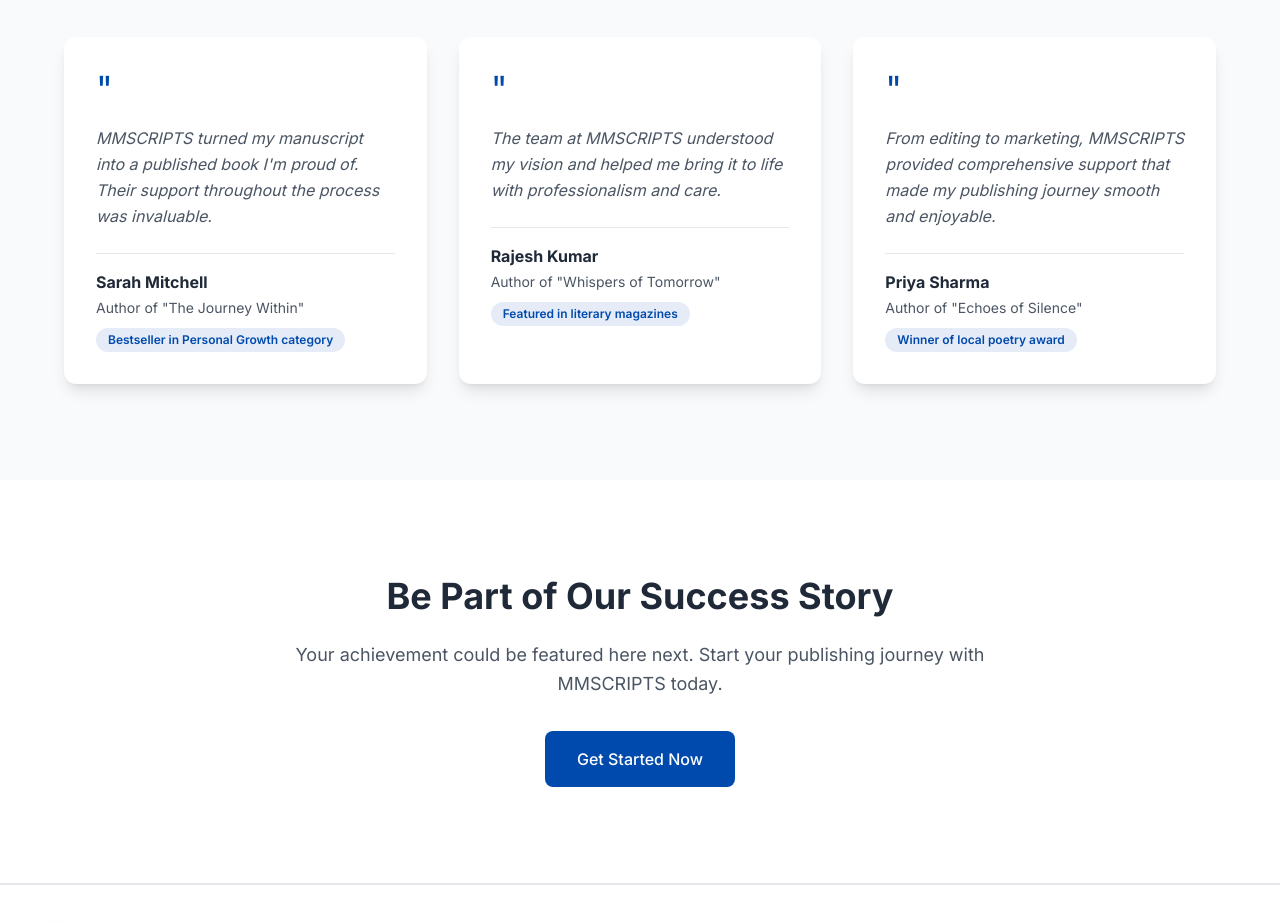
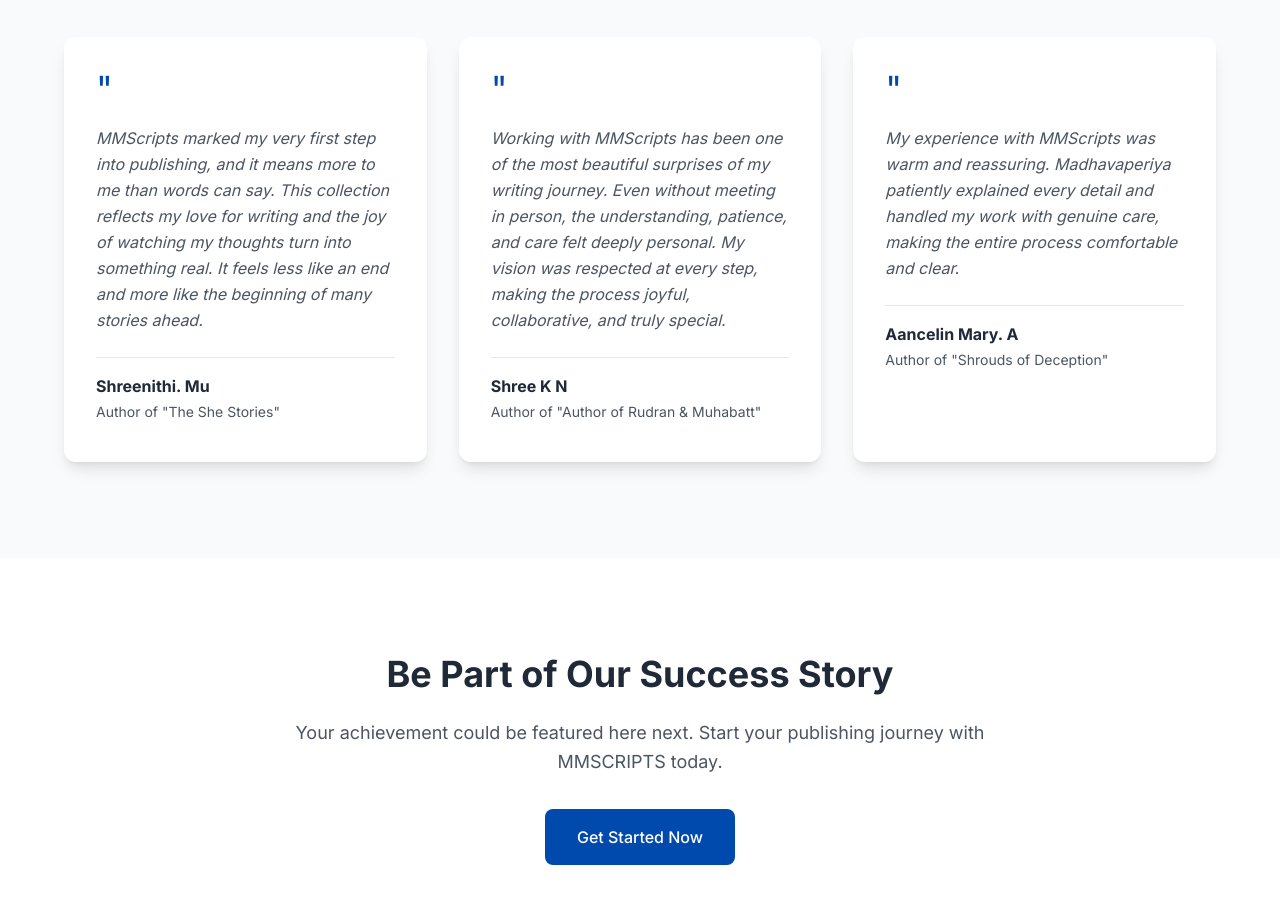
Before and after one commit to prabha55555/MMScripts, a React (Vite) app in the folder mmscripts-app/: page /achievements in a window 1280 px wide. Shown: the part 2920-3843 px from the top of the page. Built offline with nearby package versions, Linux system fonts and the light colour scheme; no server answers.

Commit message:
Adding the Author Notes

```diff
--- a/mmscripts-app/src/pages/Achievements.jsx
+++ b/mmscripts-app/src/pages/Achievements.jsx
@@ -49,22 +49,22 @@
 
   const successStories = [
     {
-      author: 'Sarah Mitchell',
-      book: 'The Journey Within',
-      quote: 'MMSCRIPTS turned my manuscript into a published book I\'m proud of. Their support throughout the process was invaluable.',
-      achievement: 'Bestseller in Personal Growth category'
+      author: 'Shreenithi. Mu ',
+      book: 'The She Stories',
+      quote: 'MMScripts marked my very first step into publishing, and it means more to me than words can say. This collection reflects my love for writing and the joy of watching my thoughts turn into something real. It feels less like an end and more like the beginning of many stories ahead.',
+
     },
     {
-      author: 'Rajesh Kumar',
-      book: 'Whispers of Tomorrow',
-      quote: 'The team at MMSCRIPTS understood my vision and helped me bring it to life with professionalism and care.',
-      achievement: 'Featured in literary magazines'
+      author: 'Shree K N',
+      book: 'Author of Rudran & Muhabatt',
+      quote: 'Working with MMScripts has been one of the most beautiful surprises of my writing journey. Even without meeting in person, the understanding, patience, and care felt deeply personal. My vision was respected at every step, making the process joyful, collaborative, and truly special.',
+
     },
     {
-      author: 'Priya Sharma',
-      book: 'Echoes of Silence',
-      quote: 'From editing to marketing, MMSCRIPTS provided comprehensive support that made my publishing journey smooth and enjoyable.',
-      achievement: 'Winner of local poetry award'
+      author: 'Aancelin Mary. A ',
+      book: 'Shrouds of Deception',
+      quote: 'My experience with MMScripts was warm and reassuring. Madhavaperiya patiently explained every detail and handled my work with genuine care, making the entire process comfortable and clear.',
+
     },
   ];
 
@@ -246,9 +246,7 @@
                 <div className="border-t border-gray-200 pt-4">
                   <p className="font-bold text-gray-800 mb-1">{story.author}</p>
                   <p className="text-sm text-gray-600 mb-2">Author of "{story.book}"</p>
-                  <div className="inline-block bg-primary bg-opacity-10 text-primary px-3 py-1 rounded-full text-xs font-semibold">
-                    {story.achievement}
-                  </div>
+
                 </div>
               </motion.div>
             ))}
```
